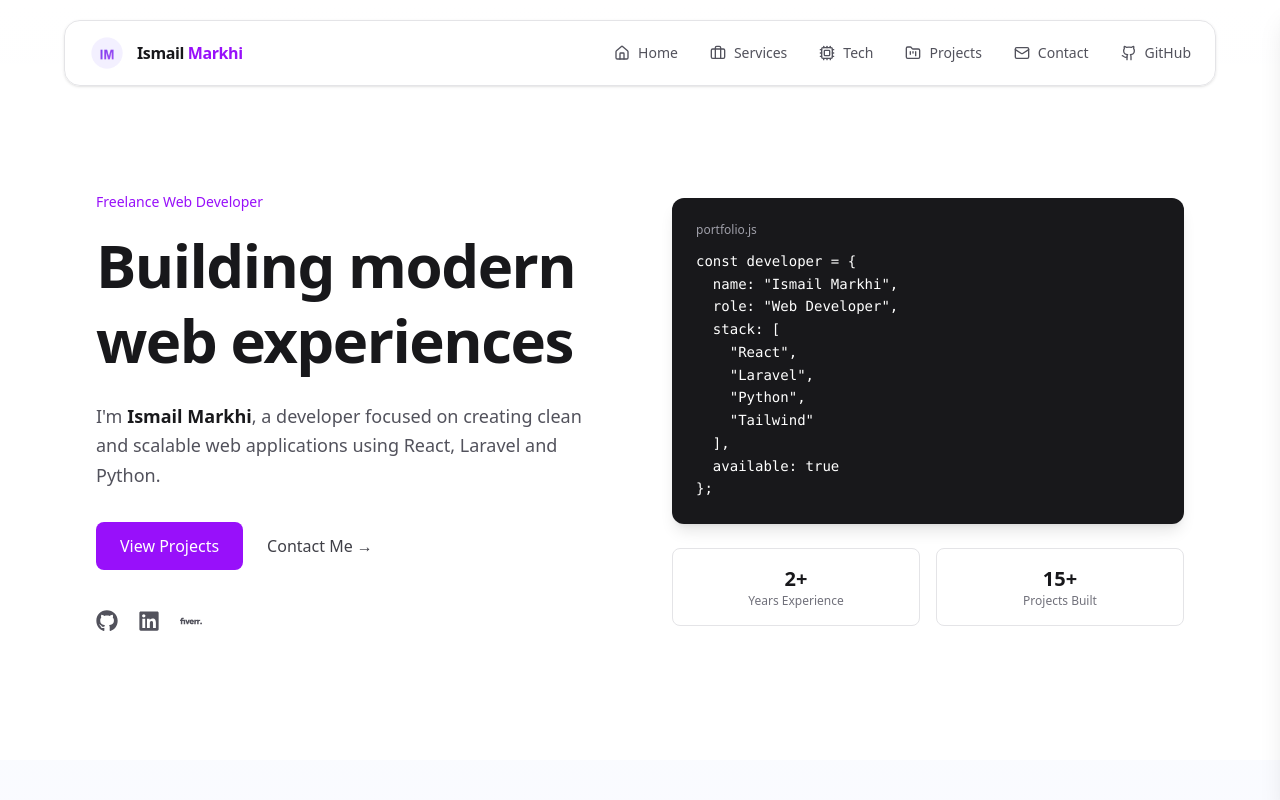
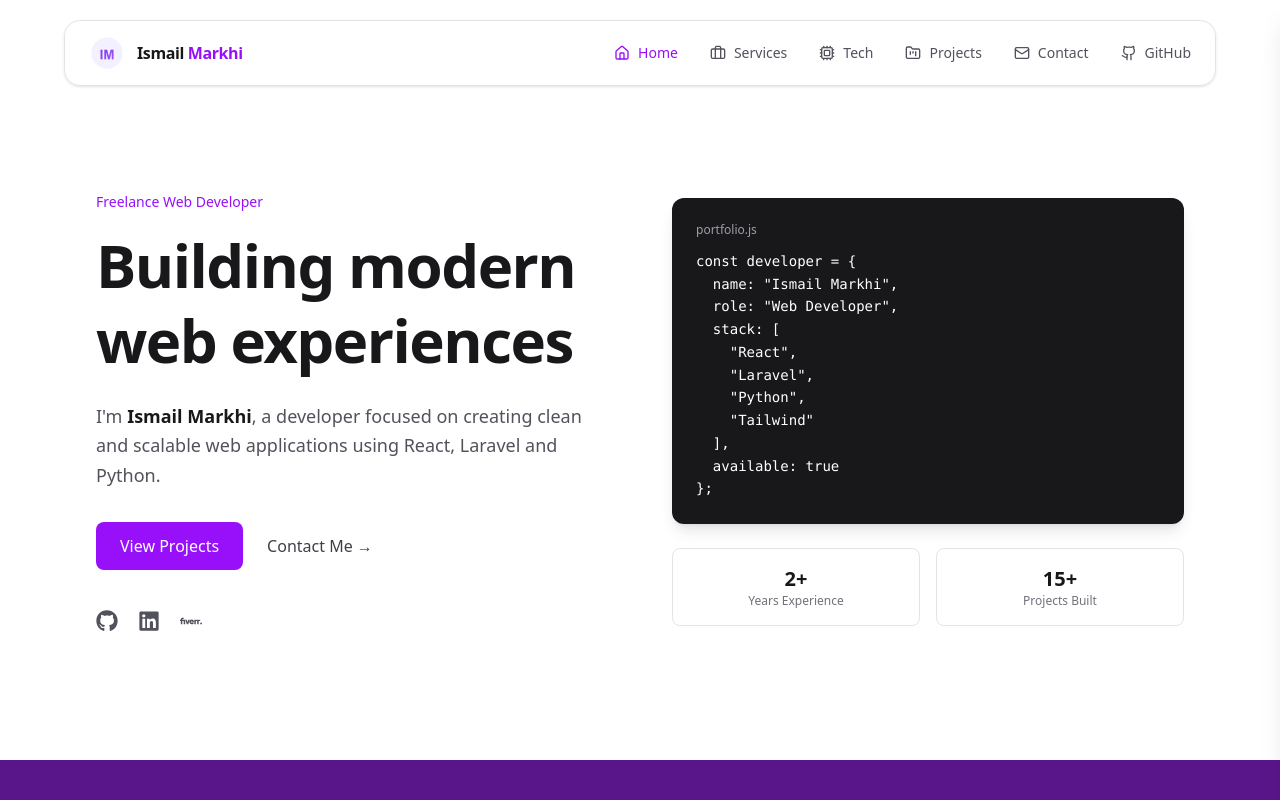
Before and after one commit to IsmailMarkhi/MyWorld, a React (Vite) app: page / in a window 1280 px wide. Shown: the top 800 px of the page. Built offline with nearby package versions, Linux system fonts and the light colour scheme.

Commit message:
hero bug fi

```diff
--- a/src/components/layout/Navbar.jsx
+++ b/src/components/layout/Navbar.jsx
@@ -1,4 +1,4 @@
-import { useState } from "react";
+import { useState, useEffect } from "react";
 import {
   Home,
   Briefcase,
@@ -15,12 +15,40 @@ const links = [
   { href: "#services", label: "Services", icon: Briefcase },
   { href: "#tech", label: "Tech", icon: Cpu },
   { href: "#projects", label: "Projects", icon: FolderKanban },
-  { href: "#contact", label: "Contact", icon: Mail },
+  { href: "#contact", label: "Contact", icon: Mail }
 ];
 
 export default function Navbar() {
 
   const [open, setOpen] = useState(false);
+  const [active, setActive] = useState("#home");
+
+  /* Scroll Spy */
+  useEffect(() => {
+
+    const handleScroll = () => {
+
+      links.forEach((link) => {
+
+        const section = document.querySelector(link.href);
+
+        if (!section) return;
+
+        const rect = section.getBoundingClientRect();
+
+        if (rect.top <= 120 && rect.bottom >= 120) {
+          setActive(link.href);
+        }
+
+      });
+
+    };
+
+    window.addEventListener("scroll", handleScroll);
+
+    return () => window.removeEventListener("scroll", handleScroll);
+
+  }, []);
 
   return (
     <>
@@ -45,7 +73,7 @@ export default function Navbar() {
         <nav className="h-16 px-6 flex items-center justify-between">
 
           {/* Logo */}
-          <a href="#home" className="flex items-center gap-3 group">
+          <a href="#home" className="flex items-center gap-3">
 
             <img
               src="/preview.png"
@@ -53,7 +81,7 @@ export default function Navbar() {
               className="w-9 h-9 rounded-lg"
             />
 
-            <span className="font-semibold text-zinc-900 tracking-tight group-hover:text-purple-600 transition">
+            <span className="font-semibold text-zinc-900 tracking-tight">
               Ismail <span className="text-purple-600">Markhi</span>
             </span>
 
@@ -66,18 +94,19 @@ export default function Navbar() {
             {links.map((link) => {
 
               const Icon = link.icon;
+              const isActive = active === link.href;
 
               return (
                 <li key={link.href}>
 
                   <a
                     href={link.href}
-                    className="
-                    flex items-center gap-2
-                    text-zinc-600
-                    hover:text-purple-600
-                    transition
-                  "
+                    className={`
+                    flex items-center gap-2 transition
+                    ${isActive
+                      ? "text-purple-600 font-medium"
+                      : "text-zinc-600 hover:text-purple-600"}
+                  `}
                   >
 
                     <Icon size={16} />
@@ -96,6 +125,7 @@ export default function Navbar() {
             <a
               href="https://github.com/IsmailMarkhi"
               target="_blank"
+              rel="noopener noreferrer"
               className="
               flex items-center gap-2
               text-zinc-600
@@ -113,8 +143,9 @@ export default function Navbar() {
           </ul>
 
 
-          {/* Mobile Menu Button */}
+          {/* Mobile Button */}
           <button
+            aria-label="Open Menu"
             onClick={() => setOpen(true)}
             className="md:hidden text-zinc-700 hover:text-purple-600 transition"
           >
@@ -130,10 +161,8 @@ export default function Navbar() {
       <div
         className={`
         fixed inset-0 z-40
-        bg-black/40
-        backdrop-blur-sm
-        transition-opacity
-        duration-300
+        bg-black/40 backdrop-blur-sm
+        transition-opacity duration-300
         ${open ? "opacity-100 visible" : "opacity-0 invisible"}
       `}
         onClick={() => setOpen(false)}
@@ -141,7 +170,7 @@ export default function Navbar() {
 
 
       {/* Mobile Sidebar */}
-      <div
+      <aside
         className={`
         fixed
         right-0
@@ -161,11 +190,12 @@ export default function Navbar() {
 
         <div className="flex items-center justify-between mb-10">
 
-          <p className="font-semibold text-zinc-900">
+          <span className="font-semibold text-zinc-900">
             Ismail <span className="text-purple-600">Markhi</span>
-          </p>
+          </span>
 
           <button
+            aria-label="Close Menu"
             onClick={() => setOpen(false)}
             className="text-zinc-600 hover:text-purple-600 transition"
           >
@@ -181,6 +211,7 @@ export default function Navbar() {
           {links.map((link) => {
 
             const Icon = link.icon;
+            const isActive = active === link.href;
 
             return (
 
@@ -189,13 +220,12 @@ export default function Navbar() {
                 <a
                   href={link.href}
                   onClick={() => setOpen(false)}
-                  className="
-                  flex items-center gap-3
-                  text-sm
-                  text-zinc-700
-                  hover:text-purple-600
-                  transition
-                "
+                  className={`
+                  flex items-center gap-3 text-sm transition
+                  ${isActive
+                    ? "text-purple-600 font-medium"
+                    : "text-zinc-700 hover:text-purple-600"}
+                `}
                 >
 
                   <Icon size={18} />
@@ -216,6 +246,7 @@ export default function Navbar() {
             <a
               href="https://github.com/IsmailMarkhi"
               target="_blank"
+              rel="noopener noreferrer"
               className="
               flex items-center gap-3
               text-zinc-700
@@ -234,7 +265,7 @@ export default function Navbar() {
 
         </ul>
 
-      </div>
+      </aside>
 
     </>
   );
--- a/src/pages/Home.jsx
+++ b/src/pages/Home.jsx
@@ -24,10 +24,10 @@ export default function Home() {
       </section>
 
       <section
-        id="projects"
-        className="scroll-mt-24 py-20"
+        id="services"
+        className="scroll-mt-24 py-20 bg-purple-900"
       >
-        <Projects />
+        <Services />
       </section>
 
       <section
@@ -37,11 +37,12 @@ export default function Home() {
         <TechStack />
       </section>
 
+
       <section
-        id="services"
-        className="scroll-mt-24 py-20 bg-purple-900"
+        id="projects"
+        className="scroll-mt-24 py-20"
       >
-        <Services />
+        <Projects />
       </section>
 
       <section
```
